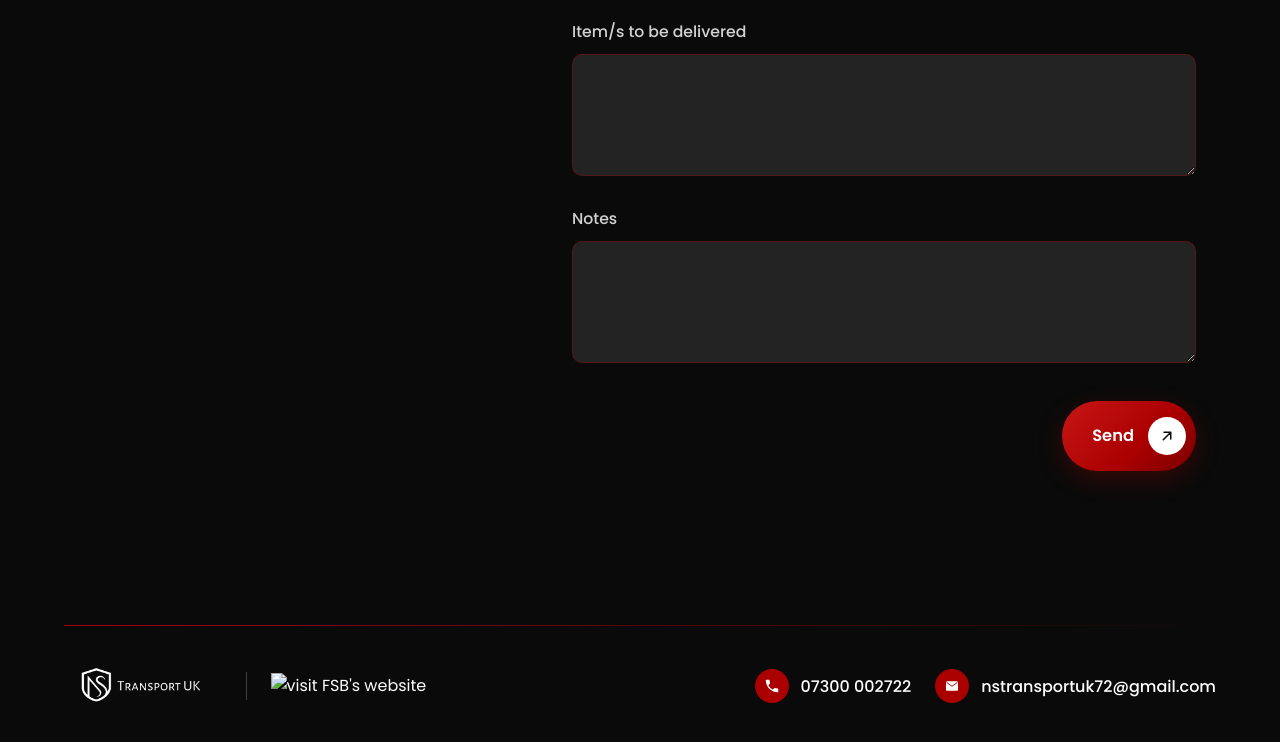
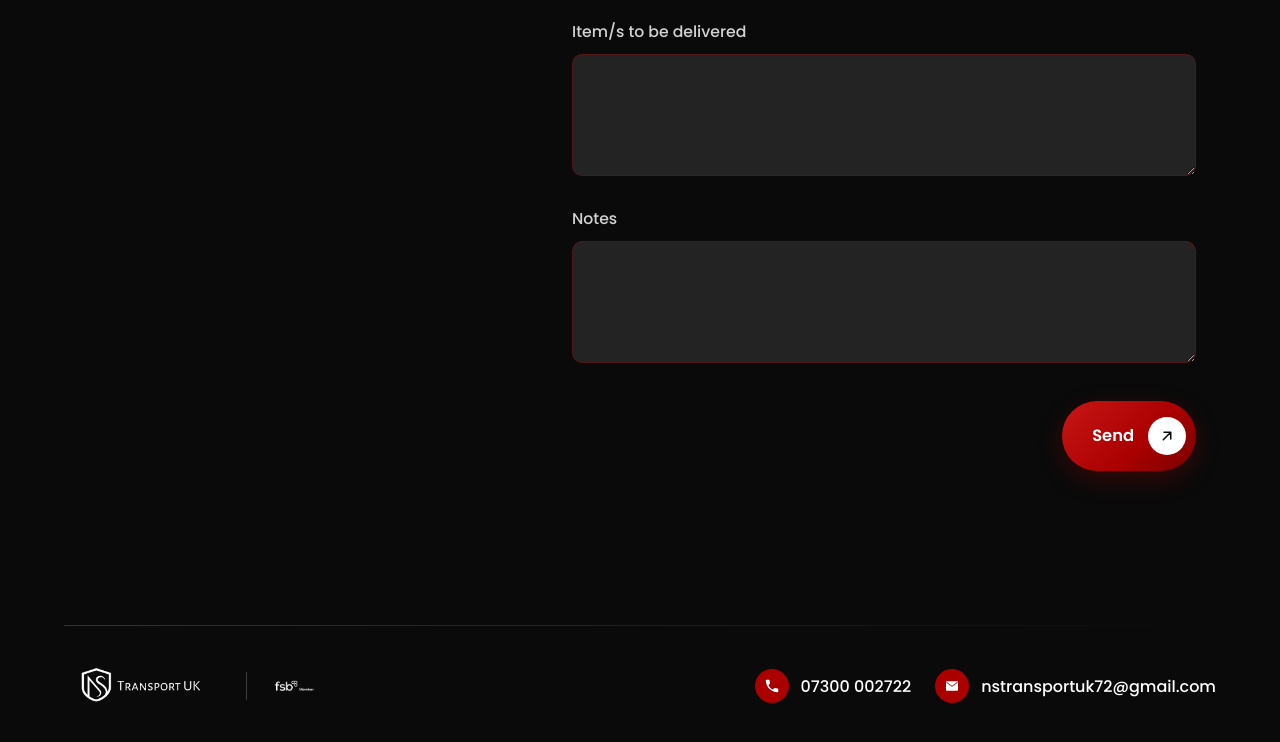
Before and after one commit to Shanneth31/NS-Transport-UK, a plain HTML site: page index.html in a window 1280 px wide. Shown: the part 5612-6354 px from the top of the page. Drawn offline with Linux system fonts and the light colour scheme.

Commit message:
Update FSB logo image source in footer

```diff
--- a/index.html
+++ b/index.html
@@ -317,7 +317,7 @@
   </a>
   <span class="footer-logo-divider" aria-hidden="true"></span>
   <a href="https://www.fsb.org.uk" target="_blank" rel="noopener noreferrer" class="footer-fsb">
-    <img src="assets/fsb-member-logo.png" alt="visit FSB's website" class="footer-fsb-logo">
+    <img src="assets/RS51463_FSB Member Logo_White.png" alt="visit FSB's website" class="footer-fsb-logo">
   </a>
 </div>
 <div class="footer-contacts">
```
